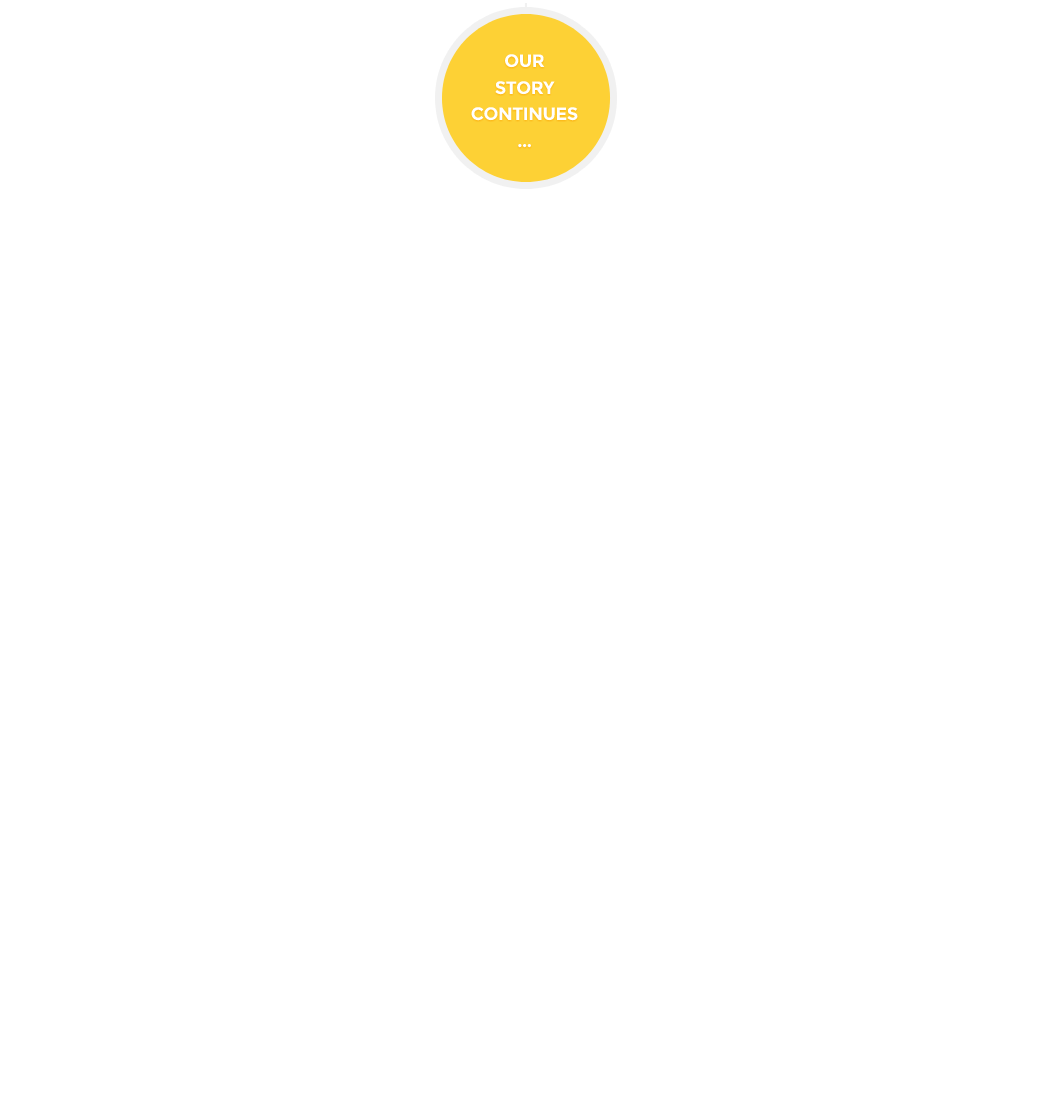
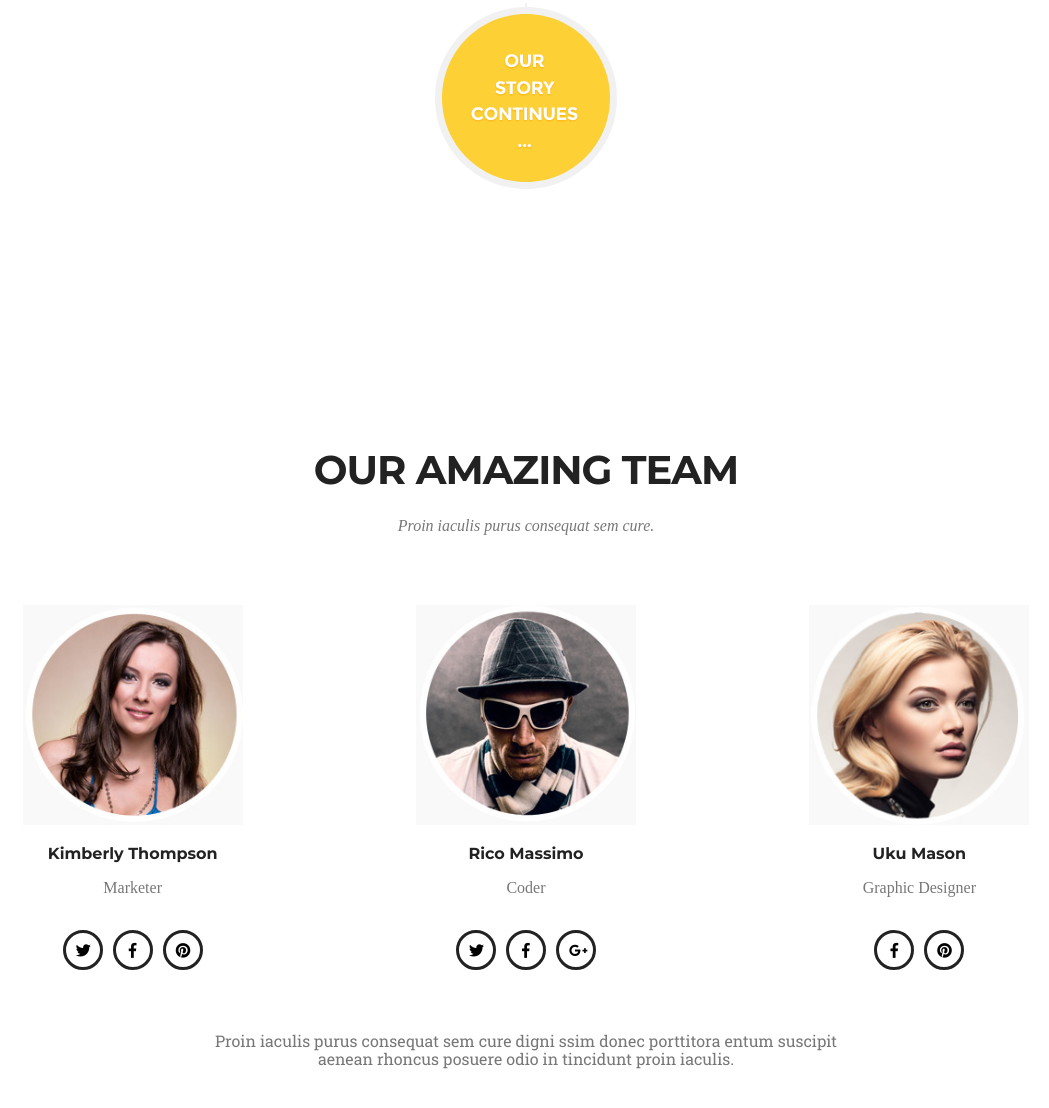
Before and after one commit to krollukasz/Golden_Project-Landing_page, a website: page index.html in a window 1280 px wide. Shown: the part 3929-5037 px from the top of the page, without its empty margins (114-1163 px from the left). Before the commit the page ends 4271 px from the top, so only its background shows below. Drawn offline with Linux system fonts and the light colour scheme; a web font is replaced by a local one.

Commit message:
Add team section, add styles

```diff
--- a/index.html
+++ b/index.html
@@ -192,6 +192,57 @@
   </section>
 
   <!-- ::::: Team section ::::: -->
+
+  <section class="section section--team">
+    <div class="container">
+      <div class="col-sm-12 col-lg-12">
+        <h3 class="section__header section__header--dark">Our Amazing Team</h3>
+        <p class="section__header-paragraph">Proin iaculis purus consequat sem cure.</p>
+      </div>
+      <div class="section-team__content col-sm-12 col-lg-12">
+        <div class="section-team__card col-sm-12 col-md-6  col-lg-4">
+          <div class="section__card--margin">
+            <img src="images/team_1.png" alt="photo">
+            <h5 class="section-team__header ">Kimberly Thompson</h5>
+            <p class="section-team__paragraph">Marketer</p>
+            <div class="social-icons-bar">
+              <div class="social-icons-bar__item social-icons-bar__item--white social-icons-bar__item--twitter"><i class="fab fa-twitter"></i></div>
+              <div class="social-icons-bar__item social-icons-bar__item--white social-icons-bar__item--facebook"><i class="fab fa-facebook-f"></i></div>
+              <div class="social-icons-bar__item social-icons-bar__item--white social-icons-bar__item--pinterest"><i class="fab fa-pinterest"></i></div>
+            </div>
+          </div>
+        </div>
+        <div class="section-team__card col-sm-12 col-md-6 col-lg-4">
+          <div class="section__card">
+            <img src="images/team_2.png" alt="photo">
+            <h5 class="section-team__header">Rico Massimo</h5>
+            <p class="section-team__paragraph">Coder</p>
+            <div class="social-icons-bar">
+              <div class="social-icons-bar__item social-icons-bar__item--white social-icons-bar__item--twitter"><i class="fab fa-twitter"></i></div>
+              <div class="social-icons-bar__item social-icons-bar__item--white social-icons-bar__item--facebook"><i class="fab fa-facebook-f"></i></div>
+              <div class="social-icons-bar__item social-icons-bar__item--white social-icons-bar__item--google"><i class="fab fa-google-plus-g"></i></div>
+            </div>
+          </div>
+        </div>
+        <div class="section-team__card col-sm-12 col-md-6 col-lg-4">
+          <div class="section__card--margin">
+            <img src="images/team_3.png" alt="photo">
+            <h5 class="section-team__header ">Uku Mason</h5>
+            <p class="section-team__paragraph">Graphic Designer</p>
+            <div class="social-icons-bar">
+              <div class="social-icons-bar__item social-icons-bar__item--white social-icons-bar__item--facebook"><i class="fab fa-facebook-f"></i></div>
+              <div class="social-icons-bar__item social-icons-bar__item--white social-icons-bar__item--pinterest"><i class="fab fa-pinterest"></i></div>
+            </div>
+          </div>
+        </div>
+      </div>
+      <div class="col-sm-12 col-lg-12">
+        <p class="section__team-description">Proin iaculis purus consequat sem cure  digni ssim donec porttitora entum suscipit <br>
+          aenean rhoncus posuere odio in tincidunt proin iaculis.</p>
+      </div>
+    </div>
+  </section>
+
   <!-- ::::: Logos section ::::: -->
   <!-- ::::: Contact section ::::: -->
   <!-- ::::: Footer section ::::: -->
--- a/sass/_variables.scss
+++ b/sass/_variables.scss
@@ -20,6 +20,7 @@ $extra-lagre-font-size: 75px;
 
 // ::::: Colors :::::
 $color-black: #000000;
+$color-dark: #222222;
 $color-grey: #777777;;
 $color-white: #ffffff;
 $color-gold: #fed136;
--- /dev/null
+++ b/sass/components/_social-icons.scss
@@ -0,0 +1,58 @@
+.social-icons-bar {
+  margin: 30px 0;
+  display: flex;
+  flex-wrap: wrap;
+  justify-content: center;
+  align-items: center;
+
+  &__item {
+    margin: 2px 5px;
+    padding: 10px;
+    width: 40px;
+    height: 40px;
+    background: $color-white;
+    color: $color-black;
+    font-size: 15px;
+    border: 3px solid #222222;
+    border-radius: 50%;
+
+    &--white {
+      background: $color-white;
+      color: $color-black;
+    }
+
+    &--dark {
+      background: $color-black;
+      color: $color-white;
+    }
+
+    &--twitter:hover {
+      background-color: $color-twitter;
+    }
+
+    &--facebook:hover {
+      background-color: $color-facebook;
+    }
+
+    &--google:hover {
+      background-color: $color-google;
+    }
+
+    &--pinterest:hover {
+      background-color: $color-pinterest;
+    }
+
+    &--margin {
+      margin-left: 20px;
+    }
+
+    &:hover {
+      color: $color-white;
+      cursor: pointer;
+    }
+  }
+
+  &--no-margin {
+    margin: 0;
+  }
+}
--- a/sass/sections/_aboutUs.scss
+++ b/sass/sections/_aboutUs.scss
@@ -21,7 +21,7 @@
     font-family: $font-montserrat;
     font-size: $normal-font-size;
     font-weight: 700;
-    color: #222222;
+    color: $color-dark;
     letter-spacing: 0px;
   }
 
@@ -29,7 +29,7 @@
     font-family: $font-roboto;
     font-size: $small-font-size;
     font-weight: 400;
-    color: #777777;
+    color: $color-grey;
     letter-spacing: 0px;
   }
 
--- a/sass/sections/_sections.scss
+++ b/sass/sections/_sections.scss
@@ -6,7 +6,7 @@
     font-family: $font-montserrat;
     font-size: $large-font-size;
     font-weight: 700;
-    color: #222222;
+    color: $color-dark;
     letter-spacing: -1px;
     line-height: 75px;
     text-transform: uppercase;
@@ -22,7 +22,31 @@
     color: $color-grey;
   }
 
-  &__content {
+  &-team__header {
+    margin: 0;
+    font-family: $font-montserrat;
+    font-size: $medium-font-size;
+    font-weight: 700;
+    color: $color-dark;
+    letter-spacing: 0px;
+    line-height: 50px;
+  }
+
+  &-team__paragraph {
+    margin-top: 0;
+    color: $color-grey;
+  }
+
+  &__team-description {
+    margin: 0 10px;
+    font-family: $font-roboto;
+    font-size: $medium-font-size;
+    color: $color-grey;
+    letter-spacing: 0px;
+  }
+
+  &__content,
+  &-team__content {
     margin-bottom: 30px;
     display: flex;
     flex-wrap: wrap;
@@ -39,7 +63,7 @@
       font-family: $font-montserrat;
       font-size: $normal-font-size;
       font-weight: 700;
-      color: #222222;
+      color: $color-dark;
       line-height: 75px;
       letter-spacing: 0px;
     }
@@ -87,6 +111,15 @@
       background: $color-white;
     }
   }
+
+  &-team__card {
+
+    img {
+      margin-top: 20px;
+      width: 220px;
+      height: 220px;
+    }
+  }
 }
 
 @media (max-width: 992px) {
--- a/sass/style.scss
+++ b/sass/style.scss
@@ -8,6 +8,7 @@
 @import "sass/sections/slogan";
 @import "sass/sections/sections";
 @import "sass/components/button";
+@import "sass/components/social-icons";
 
 * {
   box-sizing: border-box;
```
Also changed, not shown: css/style.css, 1 other file.
